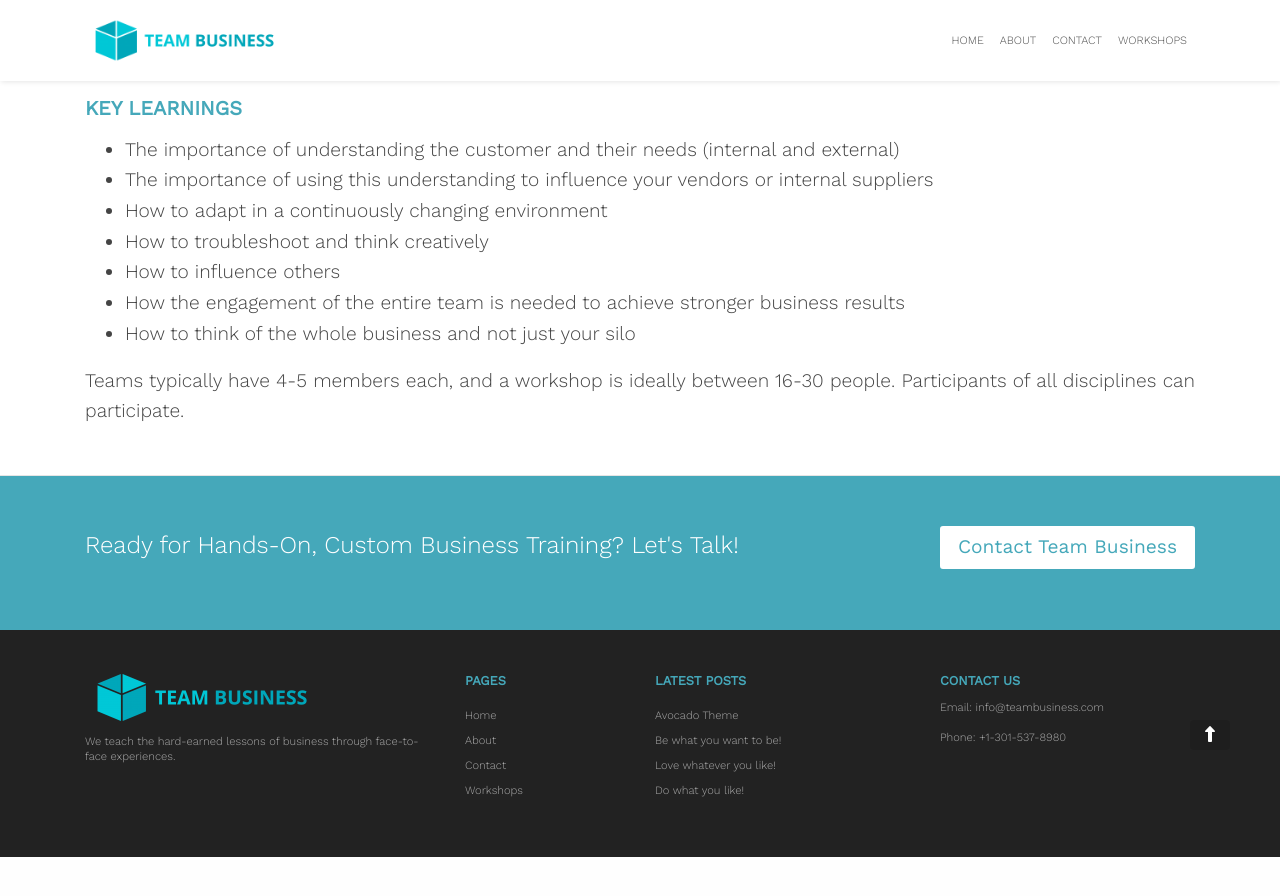
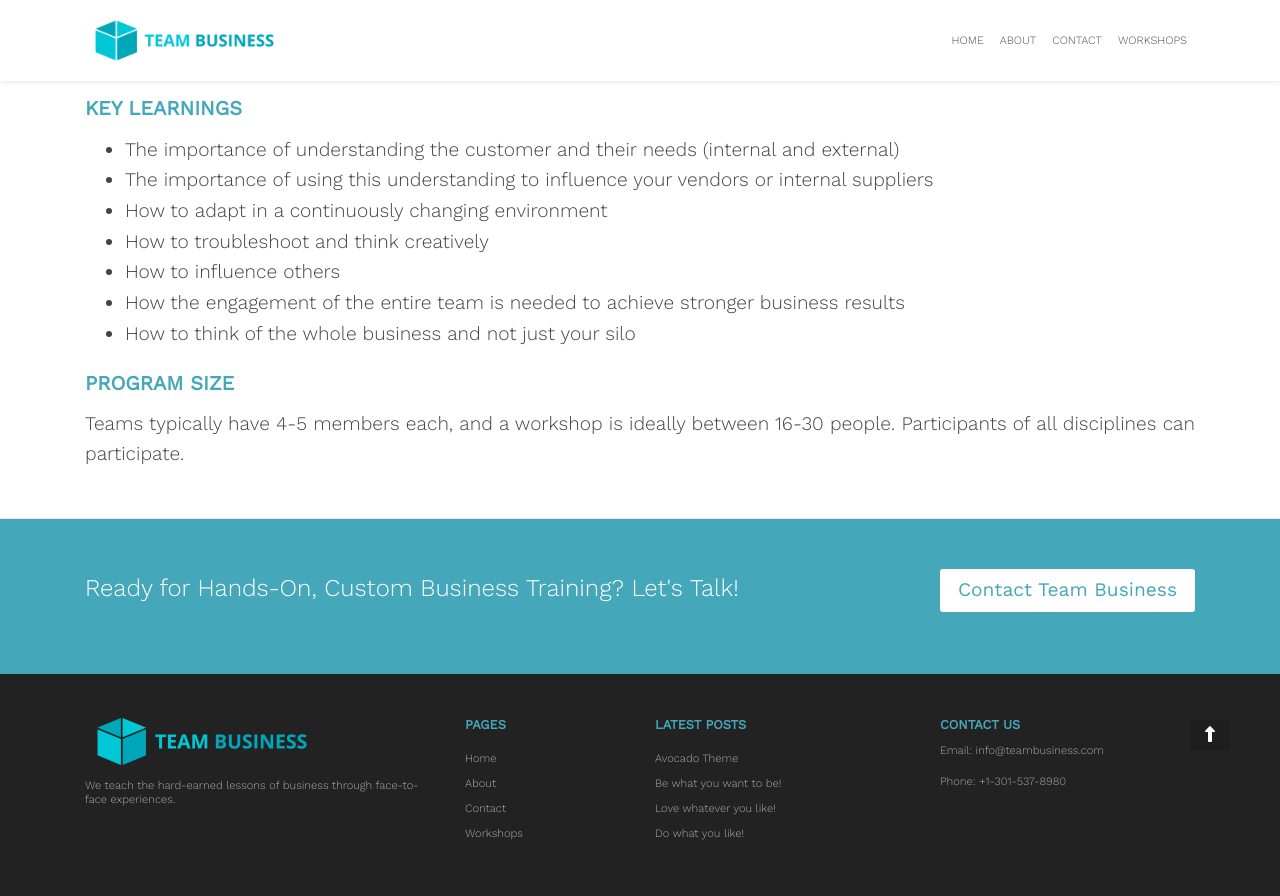
Before and after one commit to zac-heisey/team-business, a Jekyll site: the page built from _pages/box.md, in a window 1280 px wide and 900 px high, scrolled down 3070 px. Shown: the top 896 px of the window. Built offline with Jekyll 4.4.1, drawn with Linux system fonts in a browser that asks for light colours; nearby versions of some CDN libraries; before the commit the page ends 3927 px from its top, so only the background shows below that.

Commit message:
Update from Forestry.io Lara Azzam updated _pages/box.md

```diff
--- a/_pages/box.md
+++ b/_pages/box.md
@@ -54,4 +54,6 @@ Everyone is challenged to participate in the fun and competitive production and
 * How the engagement of the entire team is needed to achieve stronger business results
 * How to think of the whole business and not just your silo
 
+### PROGRAM SIZE
+
 Teams typically have 4-5 members each, and a workshop is ideally between 16-30 people. Participants of all disciplines can participate.
```
